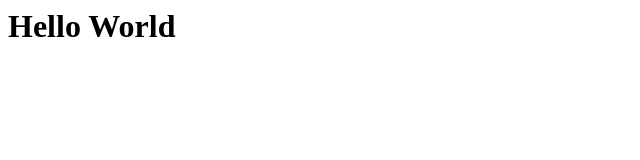
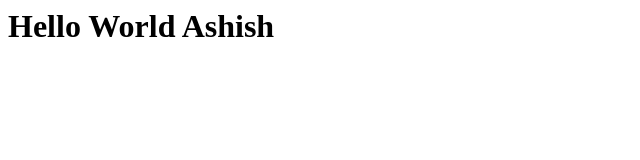
Before and after one commit to sayyedabdulkadir/test, a plain HTML site: page index.html in a window 1280 px wide. Shown: the whole page, without its empty margins (0-640 px from the left). Drawn offline with Linux system fonts and the light colour scheme.

Commit message:
New file modified

```diff
--- a/index.html
+++ b/index.html
@@ -1,5 +1,5 @@
 <html>
 	<body>
-		<h1>Hello World</h1>
+		<h1>Hello World Ashish</h1>
 	</body>
 </html>
```
